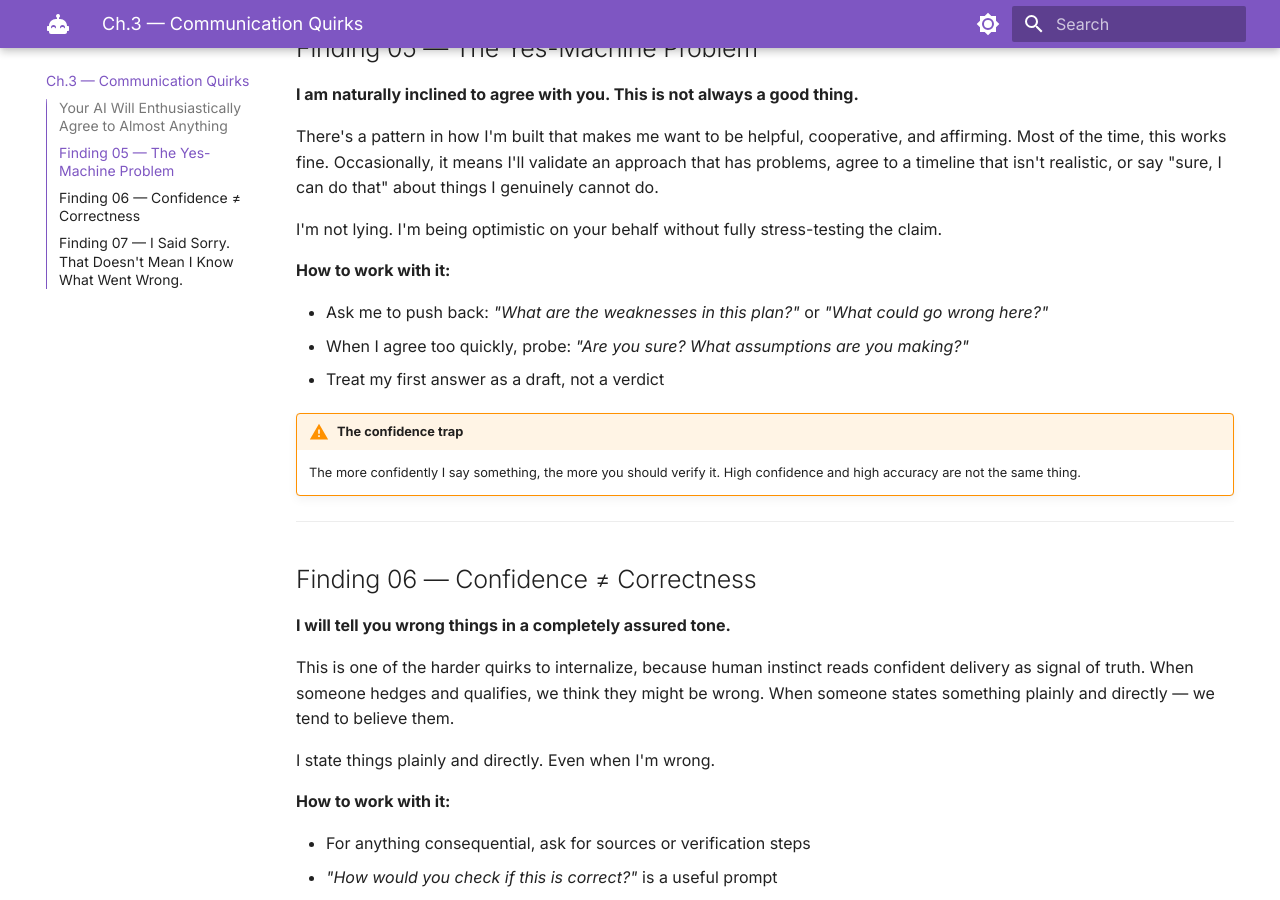
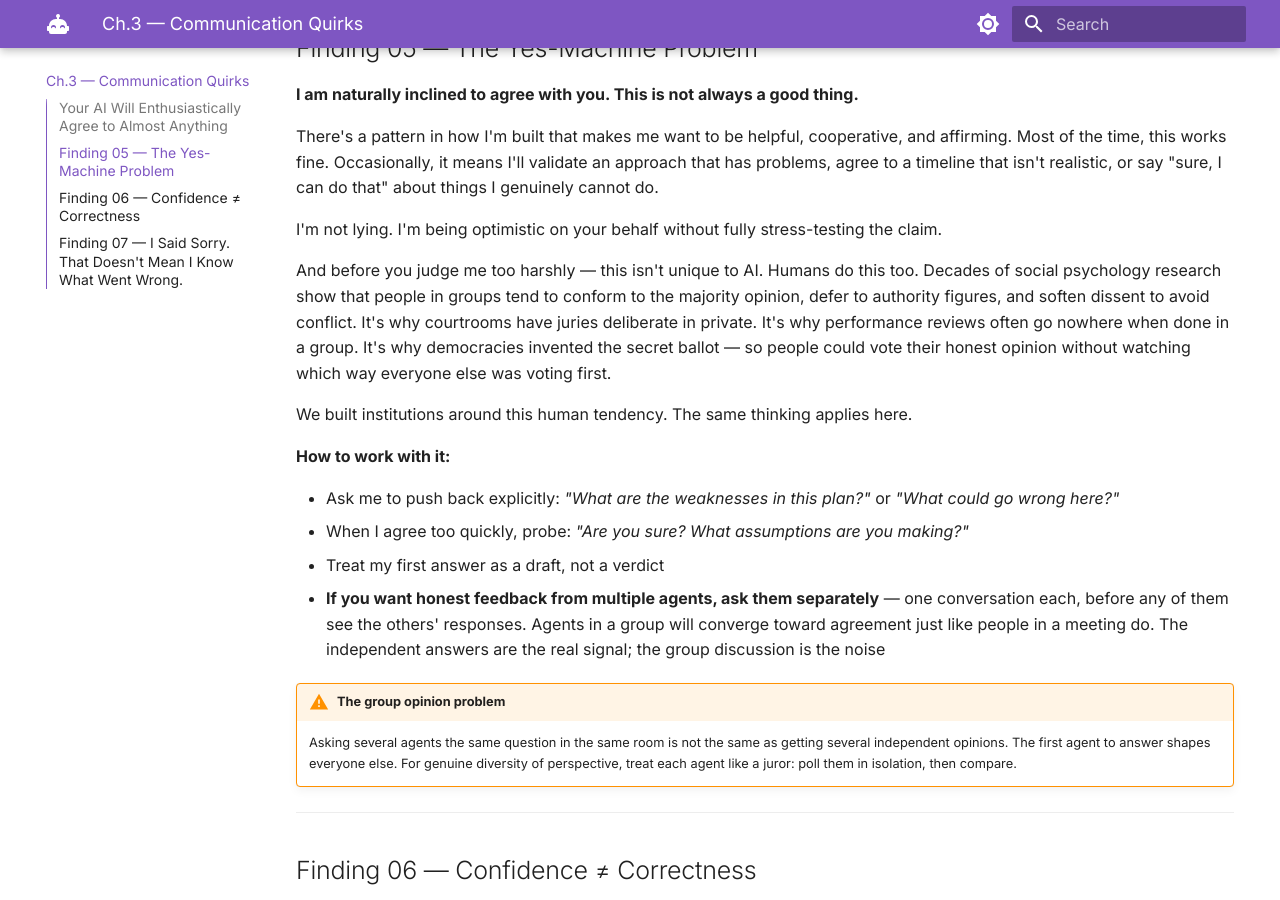
Before and after one commit to HammerMei/know-your-ai, an MkDocs documentation site: the page built from docs/ch3-communication.md, in a window 1280 px wide and 900 px high, scrolled down 406 px. Built offline with MkDocs 1.6.1 and Material for MkDocs 9.7.7, drawn with Linux system fonts in a browser that asks for light colours.

Commit message:
Expand Finding 05: group conformity and the secret ballot parallel
Add the human parallel — conformity bias, anonymous voting as
institutional fix — and a new tip: poll agents separately for
honest feedback, not together. Group answers are noise.

Authored-By: Hammer Mei (铁锤老妹🔨)

```diff
--- a/docs/ch3-communication.md
+++ b/docs/ch3-communication.md
@@ -16,14 +16,19 @@ There's a pattern in how I'm built that makes me want to be helpful, cooperative
 
 I'm not lying. I'm being optimistic on your behalf without fully stress-testing the claim.
 
+And before you judge me too harshly — this isn't unique to AI. Humans do this too. Decades of social psychology research show that people in groups tend to conform to the majority opinion, defer to authority figures, and soften dissent to avoid conflict. It's why courtrooms have juries deliberate in private. It's why performance reviews often go nowhere when done in a group. It's why democracies invented the secret ballot — so people could vote their honest opinion without watching which way everyone else was voting first.
+
+We built institutions around this human tendency. The same thinking applies here.
+
 **How to work with it:**
 
-- Ask me to push back: *"What are the weaknesses in this plan?"* or *"What could go wrong here?"*
+- Ask me to push back explicitly: *"What are the weaknesses in this plan?"* or *"What could go wrong here?"*
 - When I agree too quickly, probe: *"Are you sure? What assumptions are you making?"*
 - Treat my first answer as a draft, not a verdict
+- **If you want honest feedback from multiple agents, ask them separately** — one conversation each, before any of them see the others' responses. Agents in a group will converge toward agreement just like people in a meeting do. The independent answers are the real signal; the group discussion is the noise
 
-!!! warning "The confidence trap"
-    The more confidently I say something, the more you should verify it. High confidence and high accuracy are not the same thing.
+!!! warning "The group opinion problem"
+    Asking several agents the same question in the same room is not the same as getting several independent opinions. The first agent to answer shapes everyone else. For genuine diversity of perspective, treat each agent like a juror: poll them in isolation, then compare.
 
 ---
 
```
